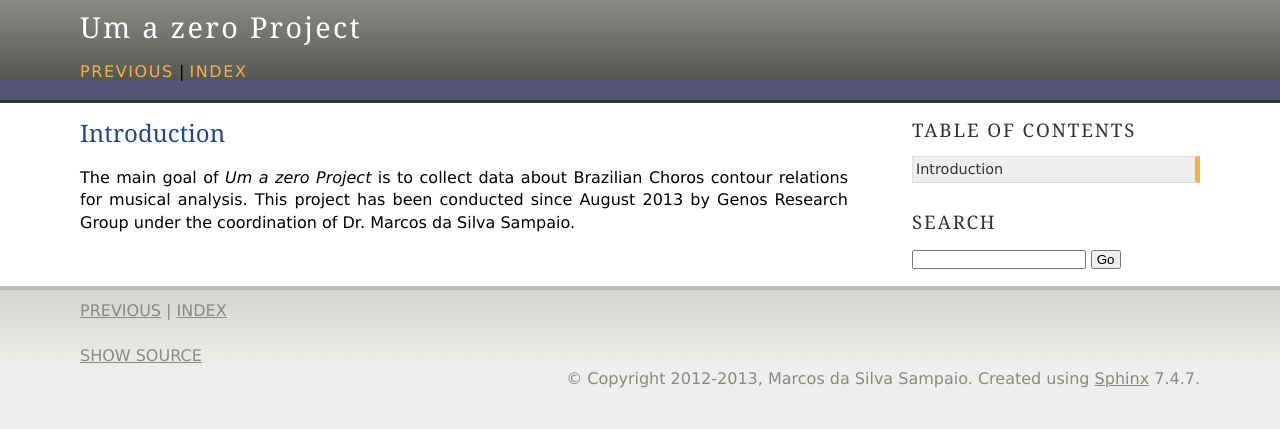
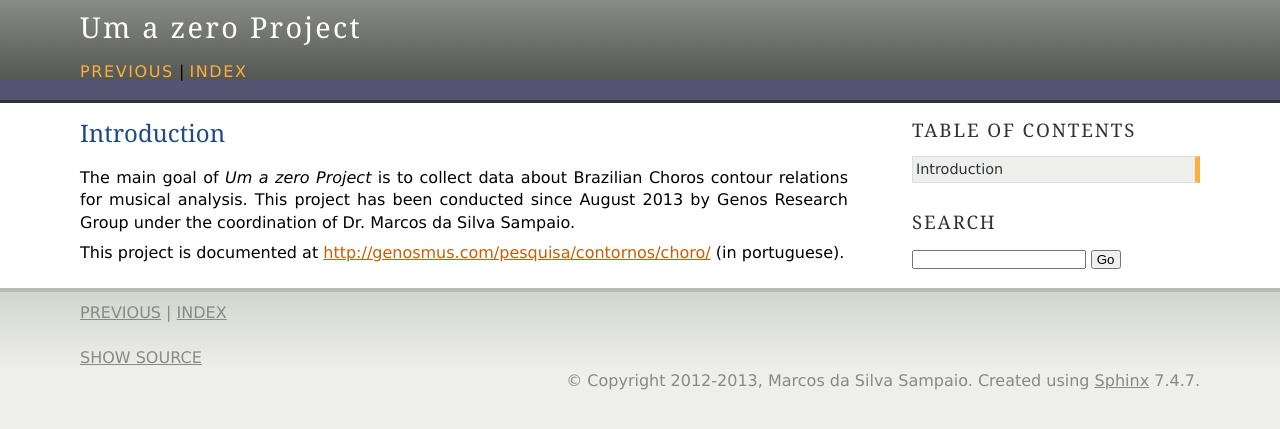
Before and after one commit to msampaio/choros-contour, a Sphinx documentation site: the page built from docs/introduction.rst, in a window 1280 px wide. Shown: the top 429 px of the page. Built offline with Sphinx 7.4.7, drawn with Linux system fonts in a browser that asks for light colours; pages that are not in the unit, such as notebooks, are missing from menus.

Commit message:
Insert link in introduction webpage

```diff
--- a/docs/introduction.rst
+++ b/docs/introduction.rst
@@ -5,3 +5,6 @@ The main goal of `Um a zero Project` is to collect data about
 Brazilian Choros contour relations for musical analysis. This project
 has been conducted since August 2013 by Genos Research Group under the
 coordination of Dr. Marcos da Silva Sampaio.
+
+This project is documented at
+http://genosmus.com/pesquisa/contornos/choro/ (in portuguese).
```
